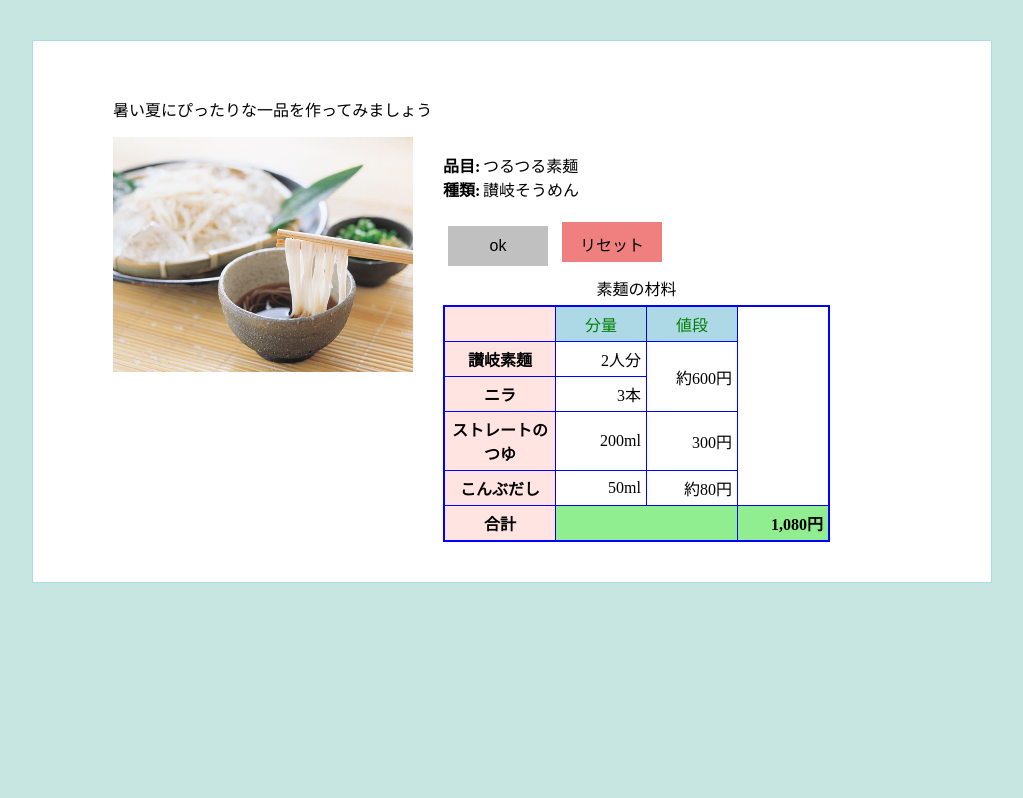
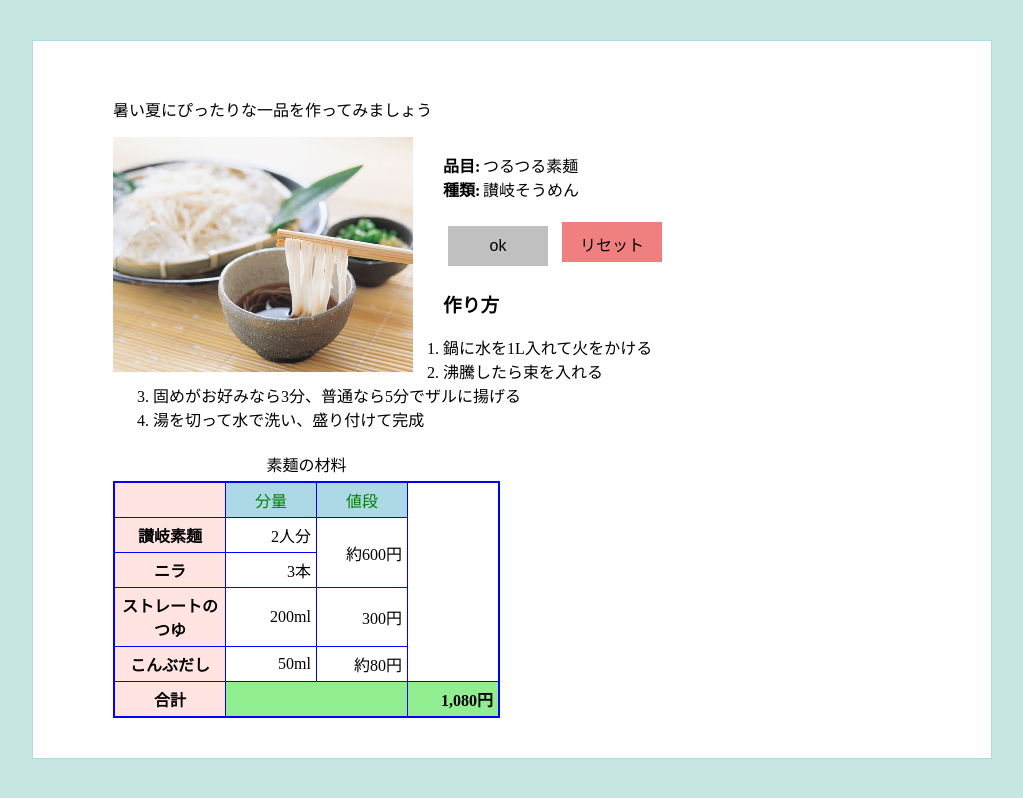
Before and after one commit to AirpChinpam/Web-1, a plain HTML site: page index.html in a window 1280 px wide. Shown: the whole page, without its empty margins (128-1151 px from the left). Drawn offline with Linux system fonts and the light colour scheme.

Commit message:
Update index.html

```diff
--- a/index.html
+++ b/index.html
@@ -31,6 +31,14 @@
              <tfoot>
               <tr><th>合計</th><td colspan="2"></td><td>1,080円</td></tr>
                </tfoot>
+
+             <h1>作り方</h1>
+           <ol>
+               <li>鍋に水を1L入れて火をかける</li>
+               <li>沸騰したら束を入れる</li>
+               <li>固めがお好みなら3分、普通なら5分でザルに揚げる</li>
+               <li>湯を切って水で洗い、盛り付けて完成</li>
+           </ol>
           </table>
         </section>
      </article>
```
